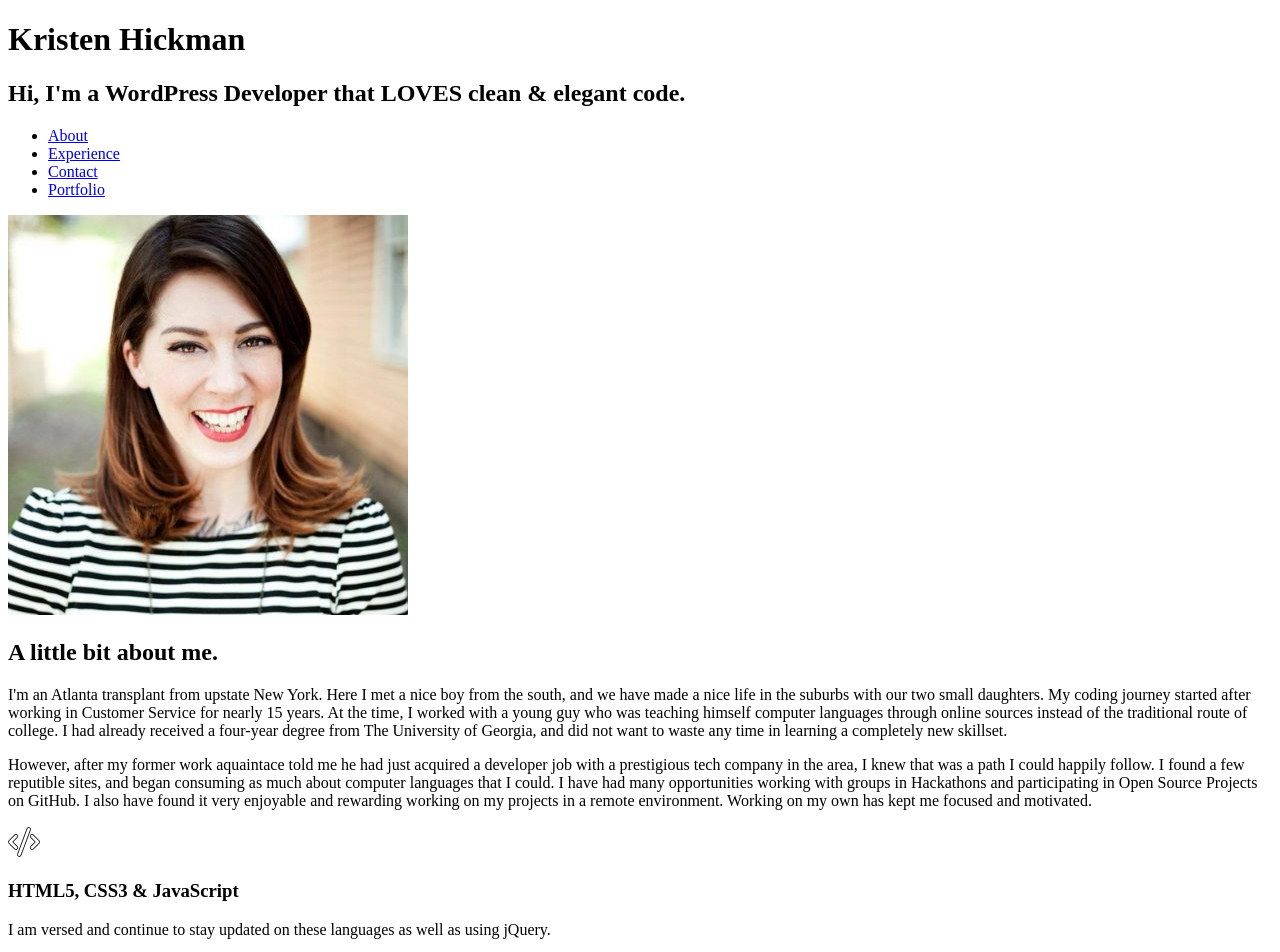
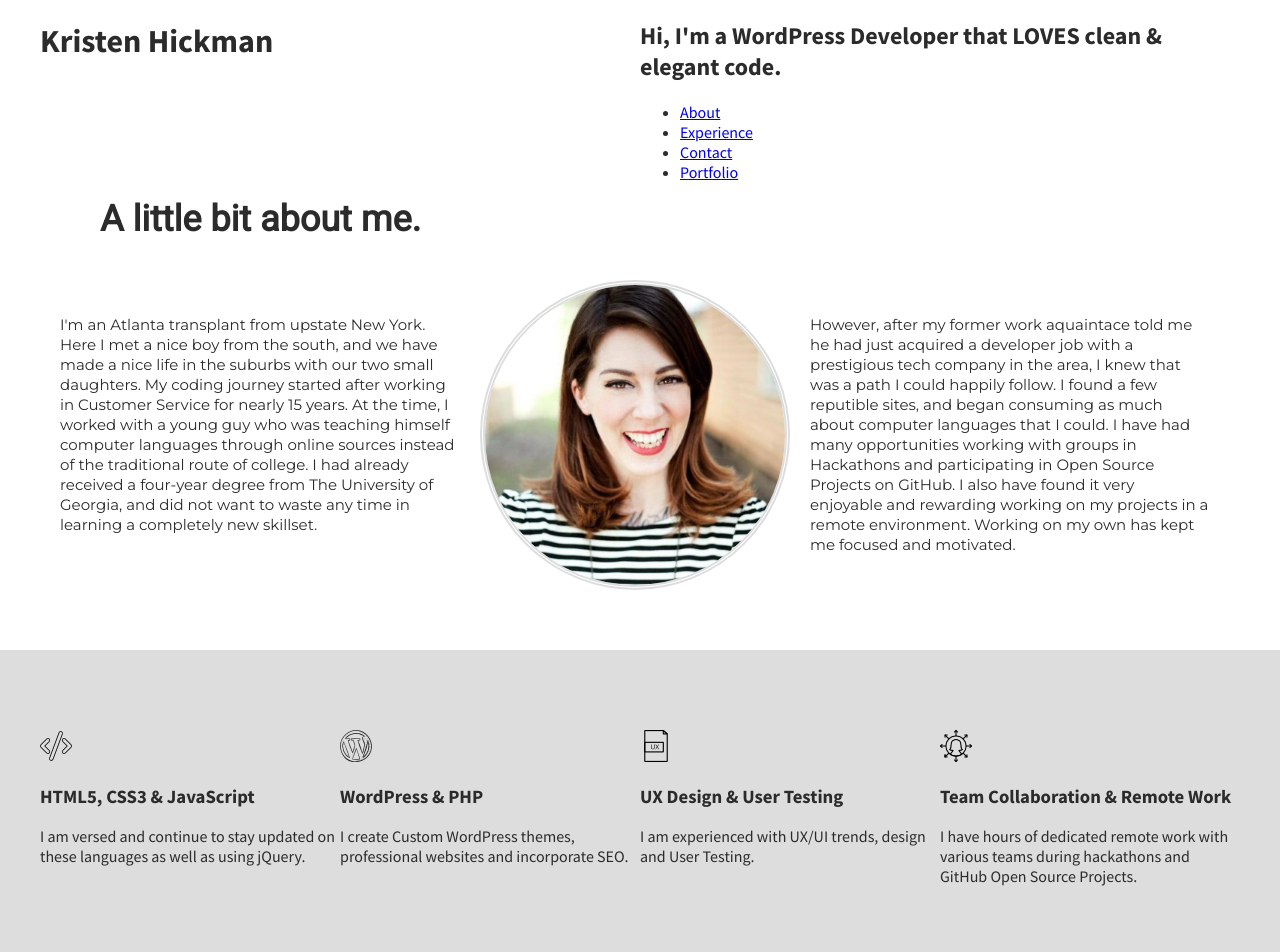
Before and after one commit to kristenhickman2/khickman-portfolio, a plain HTML site: page portfolio-code/index.html in a window 1280 px wide. Shown: the top 952 px of the page. Drawn offline with Linux system fonts and the light colour scheme.

Commit message:
more structure and beginning styles

```diff
--- a/portfolio-code/css/main.css
+++ b/portfolio-code/css/main.css
@@ -0,0 +1,85 @@
+/**BASE STYLES**/
+
+body {
+  font-family: 'Source Sans Pro', sans-serif;
+  color: #2b2b2b;
+}
+
+#about, #experience, #contact {
+  height: 600px;
+}
+
+/*GRID*/
+
+.full-width {
+  width: 1200px;
+  margin: 0 auto;
+}
+
+.half-width {
+  width: 600px;
+  float: left;
+}
+
+.fourth-width {
+  width: 300px;
+  float: left;
+}
+
+/**ABOUT SECTION**/
+
+.headshot {
+  border-radius: 50%;
+  height: 300px;
+  width: 300px;
+  border: 5px double #dddddd;
+}
+
+#about .full-width {
+  padding: 80px 0;
+}
+
+#about .third-width1, .third-width3 {
+  padding: 20px;
+  float: left;
+  width: 400px;
+
+}
+
+#about .third-width2 {
+  float: left;
+  padding: none;
+}
+
+#about h2 {
+  font-family: 'Roboto', sans-serif;
+  font-size: 36px;
+  padding: 10px;
+  margin-left: 50px;
+}
+
+#about p {
+  font-family: 'Montserrat';
+  font-size: 15px;
+  line-height: 20px;
+}
+
+/***EXPERIENCE SECTION**/
+
+#experience {
+  background-color: #dddddd;
+  padding: 30px 0 30px 0;
+  margin: 50px 0 50px 0;
+}
+
+#experience .full-width {
+  margin-top: 50px;
+  clear: both;
+}
+
+/**CONTACT SECTION**/
+
+.woman-computer {
+  height: 300px;
+  width: 500px;
+}
--- a/portfolio-code/index.html
+++ b/portfolio-code/index.html
@@ -1,7 +1,11 @@
 <!doctype html>
 <html>
     <head>
-        <title>Kristen Hickman | WordPress Developer</title>
+        <title>Kristen Hickman | WordPress &amp; Web Developer</title>
+        <link rel="stylesheet" href="css/main.css">
+        <link rel="stylesheet" href="css/normalize.css">
+        <link href='https://fonts.googleapis.com/css?family=Source+Sans+Pro:400,700' rel='stylesheet' type='text/css'>
+        <link href="https://fonts.googleapis.com/css?family=Montserrat|Roboto" rel="stylesheet">
     </head>
     <body>
       <header>
@@ -25,12 +29,14 @@
       <main>
         <section id="about">
           <div class="full-width">
-            <img src="img/headshot.jpg" alt="Kristen Hickman | WordPress Developer" />
             <h2>A little bit about me.</h2>
-            <div class="half-width">
+            <div class="third-width1">
               <p>I'm an Atlanta transplant from upstate New York. Here I met a nice boy from the south, and we have made a nice life in the suburbs with our two small daughters. My coding journey started after working in Customer Service for nearly 15 years. At the time, I worked with a young guy who was teaching himself computer languages through online sources instead of the traditional route of college. I had already received a four-year degree from The University of Georgia, and did not want to waste any time in learning a completely new skillset.</p>
             </div>
-            <div class="half-width">
+            <div class="third-width2">
+              <img src="img/headshot.jpg" class="headshot" alt="Kristen Hickman | WordPress Developer" />
+            </div>
+            <div class="third-width3">
               <p>However, after my former work aquaintace told me he had just acquired a developer job with a prestigious tech company in the area, I knew that was a path I could happily follow. I found a few reputible sites, and began consuming as much about computer languages that I could. I have had many opportunities working with groups in Hackathons and participating in Open Source Projects on GitHub. I also have found it very enjoyable and rewarding working on my projects in a remote environment. Working on my own has kept me focused and motivated.</p>
             </div>
           </div>
@@ -61,7 +67,7 @@
         <section id="contact">
           <div class="full-width">
             <div class="half-width">
-              <img src="img/rawpixel-woman-at-computer-unsplash.jpg" alt="WordPress Developer" />
+              <img src="img/rawpixel-woman-at-computer-unsplash.jpg" class="woman-computer" alt="WordPress Developer" />
             </div>
             <div class="contact-info">
               <h2>Are we soulmates?</h2>
```
